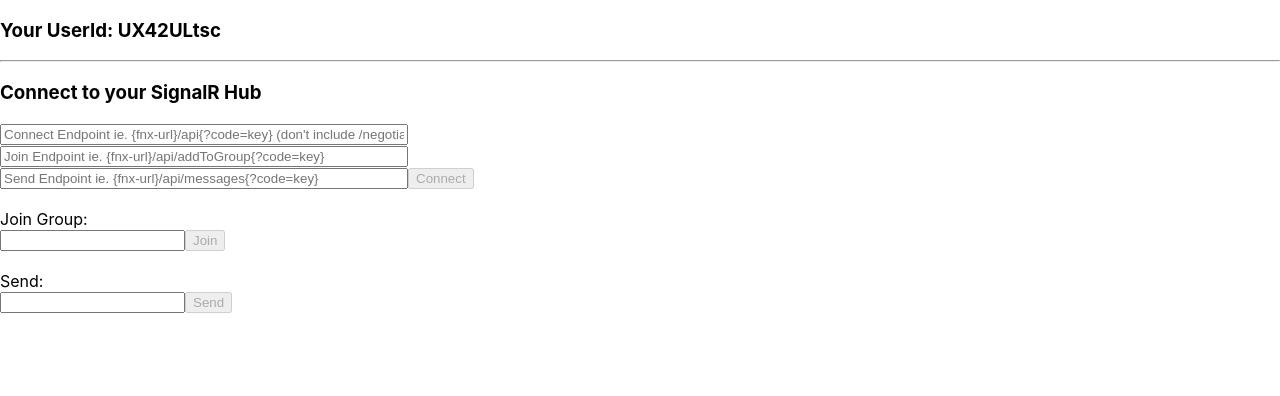
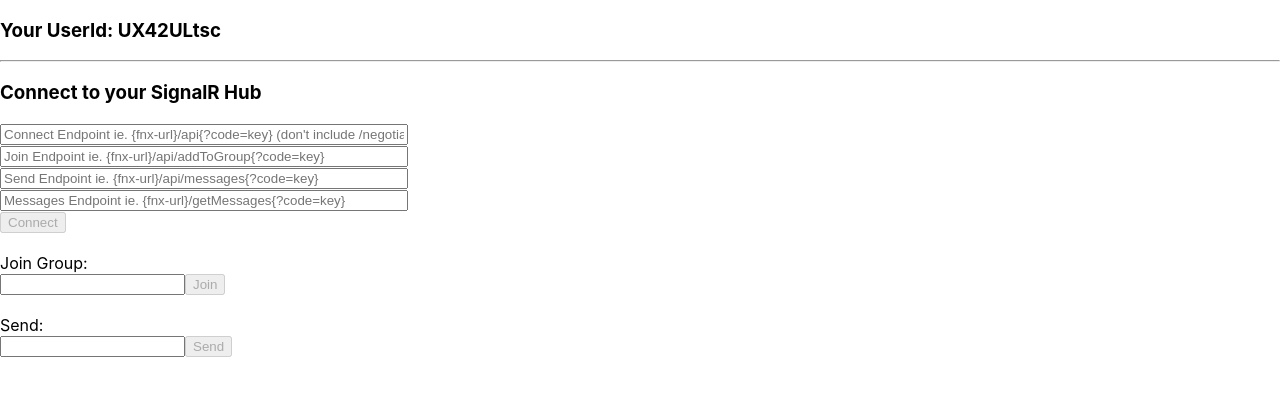
Before and after one commit to howlowck/react-signalr-js, a React (Create React App) app: page / in a window 1280 px wide. Shown: the top 396 px of the page. Built offline with nearby package versions, Linux system fonts and the light colour scheme.

Commit message:
added fetching messages

```diff
--- a/src/App.js
+++ b/src/App.js
@@ -7,6 +7,7 @@
   const connectEndpoint = useSelector(state => state.connectEndpoint)
   const joinEndpoint = useSelector(state => state.joinEndpoint)
   const sendEndpoint = useSelector(state => state.sendEndpoint)
+  const messagesEndpoint = useSelector(state => state.messagesEndpoint)
   const userId = useSelector(state => state.userId)
   const messages = useSelector(state => state.messages)
   const connected = useSelector(state => state.connected)
@@ -28,14 +29,15 @@
       <form onSubmit={evt => evt.preventDefault()}>
         <input placeholder="Connect Endpoint ie. {fnx-url}/api{?code=key} (don't include /negotiate)" value={connectEndpoint} onChange={(evt) => dispatch({ type: 'SET_CONNECT_ENDPOINT', endpoint: evt.target.value })} style={{width: 400}} disabled={connected} /><br/>
         <input placeholder="Join Endpoint ie. {fnx-url}/api/addToGroup{?code=key}" value={joinEndpoint} onChange={(evt) => dispatch({ type: 'SET_JOIN_ENDPOINT', endpoint: evt.target.value })} style={{width: 400}} disabled={connected}/><br />
-        <input placeholder="Send Endpoint ie. {fnx-url}/api/messages{?code=key}" value={sendEndpoint} onChange={(evt) => dispatch({ type: 'SET_SEND_ENDPOINT', endpoint: evt.target.value })} style={{width: 400}} disabled={connected}/>
+        <input placeholder="Send Endpoint ie. {fnx-url}/api/messages{?code=key}" value={sendEndpoint} onChange={(evt) => dispatch({ type: 'SET_SEND_ENDPOINT', endpoint: evt.target.value })} style={{width: 400}} disabled={connected}/><br />
+        <input placeholder="Messages Endpoint ie. {fnx-url}/getMessages{?code=key}" value={messagesEndpoint} onChange={(evt) => dispatch({ type: 'SET_MESSAGES_ENDPOINT', endpoint: evt.target.value })} style={{width: 400}} disabled={connected} /><br/>
         <button onClick={() => { onConnectFunc(connectEndpoint, userId) }} disabled={!(connectEndpoint && joinEndpoint && sendEndpoint) || connected}>{connected ? 'Connected' : 'Connect'}</button>
       </form>
       <br />
       Join Group:
       <form onSubmit={evt => evt.preventDefault()}>
         <input value={groupNameValue} onChange={(evt) => dispatch({ type: 'SET_GROUP_VALUE', value: evt.target.value })} disabled={groupJoined} />
-        <button onClick={() => { onJoinFunc(joinEndpoint, groupNameValue, userId) }} disabled={!connected || groupJoined}>Join</button>
+        <button onClick={() => { onJoinFunc(joinEndpoint, messagesEndpoint, groupNameValue, userId) }} disabled={!connected || groupJoined}>Join</button>
       </form>
       <br />
       {groupJoined? `Send Message To ${groupJoined}:`:`Send:`}
@@ -52,7 +54,7 @@
 const renderGroupMessages = (groupJoined, members, userId, messages) => {
   if (groupJoined){
     return <div className="groupMessages">
-        <h3>Messages from "{groupJoined}" Group</h3>
+        <h3>"{groupJoined}" Group</h3>
         <h4>Members</h4>
         <div className="members">
           {members.map(_ => {
--- a/src/index.js
+++ b/src/index.js
@@ -12,6 +12,7 @@
   connectEndpoint: localStorage.getItem('react-signalr/connectEndpoint') || '',
   joinEndpoint: localStorage.getItem('react-signalr/joinEndpoint') || '',
   sendEndpoint: localStorage.getItem('react-signalr/sendEndpoint') || '',
+  messagesEndpoint: localStorage.getItem('react-signalr/messagesEndpoint') || '',
   userId: '',
   groupNameValue: '',
   messageValue: '',
@@ -47,6 +48,14 @@
     return {
       ...prev,
       sendEndpoint: action.endpoint
+    }
+  }
+
+  if (action.type === 'SET_MESSAGES_ENDPOINT') {
+    localStorage.setItem('react-signalr/messagesEndpoint', action.endpoint)
+    return {
+      ...prev,
+      messagesEndpoint: action.endpoint
     }
   }
 
@@ -100,6 +109,13 @@
     }
   }
 
+  if (action.type === 'SET_MESSAGES') {
+    return {
+      ...prev,
+      messages: action.messages
+    }
+  }
+
   return prev
 })
 
@@ -107,7 +123,7 @@
 
 const connectHub = (connectEndpoint, userId) => {
   let connection = new signalR.HubConnectionBuilder()
-  .withUrl(`${connectEndpoint}&userId=${userId}`, {
+  .withUrl(`${connectEndpoint}${connectEndpoint.indexOf('?') < 0 ? '?' : '&'}userId=${userId}`, {
     transport: signalR.HttpTransportType.WebSockets
   })
   .build();
@@ -156,7 +172,7 @@
 
 
 const sendMessage = (sendEndpoint, group, message) => {
-  return fetch(`${sendEndpoint}&userId=${userId}`, {
+  return fetch(`${sendEndpoint}${sendEndpoint.indexOf('?') < 0 ? '?' : '&'}userId=${userId}`, {
     method: 'POST',
     headers: {
       'Content-Type': 'application/json'
@@ -169,9 +185,9 @@
   })
 }
 
-const joinGroup = (joinEndpoint, name, userId) => {
+const joinGroup = (joinEndpoint, messagesEndpoint, name, userId) => {
   console.log('joining group...')
-  return fetch(`${joinEndpoint}&groupName=${name}&userId=${userId}`, {
+  return fetch(`${joinEndpoint}${joinEndpoint.indexOf('?') < 0 ? '?' : '&'}groupName=${name}&userId=${userId}`, {
     method: 'POST',
     headers: {
       'Content-Type': 'application/json'
@@ -182,11 +198,16 @@
     })
   })
   .catch((err) => {console.log(err)})
-  .then(() => {
-
+  .then(() => fetchMessages(messagesEndpoint, name))
+  .then(messages => {
+    store.dispatch({type: 'SET_MESSAGES', messages})
   })
 }
 
+const fetchMessages = (messagesEndpoint, groupName) => {
+  return fetch(`${messagesEndpoint}${messagesEndpoint.indexOf('?') < 0 ? '?' : '&'}groupName=${groupName}`)
+    .then(res => res.json())
+}
 
 
 ReactDOM.render(
```
Also changed, not shown: 13 other files (tests, documents, lock files or other folders).
